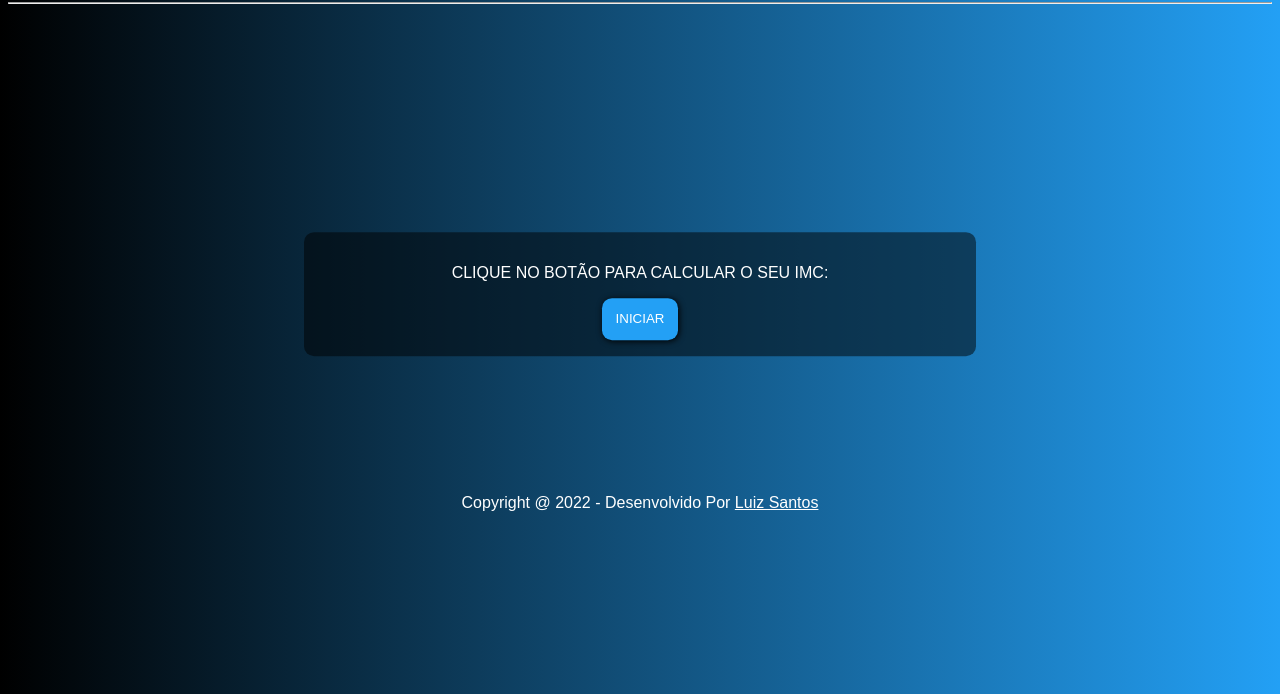
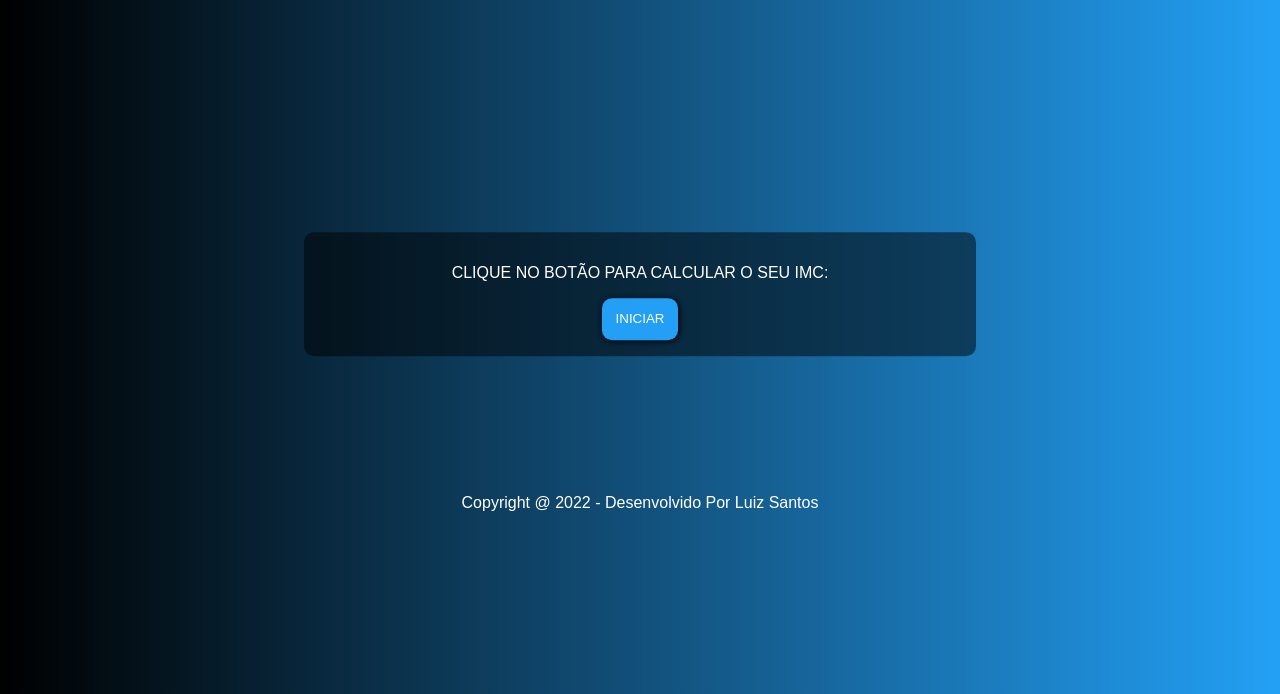
Before and after one commit to luizaug10/Calculator-IMC, a plain HTML site: page Index.html in a window 1280 px wide. Shown: the part 106-800 px from the top of the page. Drawn offline with Linux system fonts and the light colour scheme.

Commit message:
Commit
Mudança de link;

```diff
--- a/Index.html
+++ b/Index.html
@@ -36,7 +36,7 @@
     <footer>
       <p>
         Copyright @ 2022 - Desenvolvido Por
-        <a href="https://beacons.ai/luizaug10" target="_blanck" class="copy"
+        <a href="https://meuslinks-ls.netlify.app" target="_blanck" class="copy"
           >Luiz Santos</a
         >
       </p>
--- a/Styles.css
+++ b/Styles.css
@@ -3,7 +3,7 @@ body {
   background: linear-gradient(90deg, #000000, #23a0f5 100%);
   text-align: center;
   color: #ffffff;
-  margin-top: 50px;
+  margin-top: 40px;
 }
 .container {
   position: absolute;
@@ -42,10 +42,11 @@ input {
 }
 
 footer {
-  margin-top: 490px;
+  margin-top: 500px;
   font-family: Arial, Helvetica, sans-serif;
 }
 
 .copy {
   color: #ffffff;
+  text-decoration: none;
 }
```
